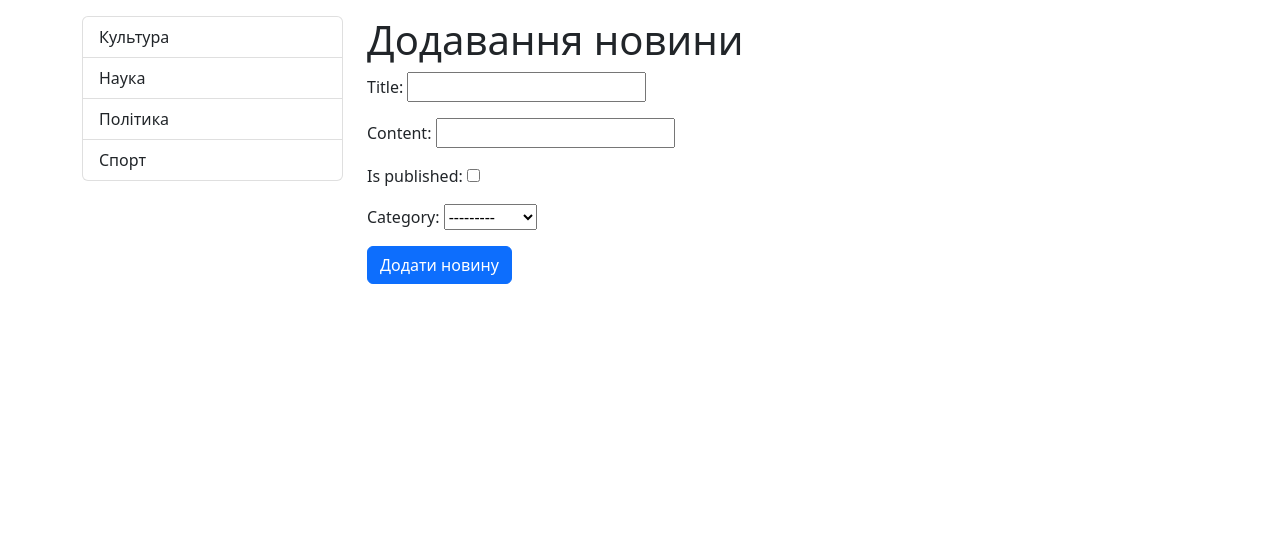
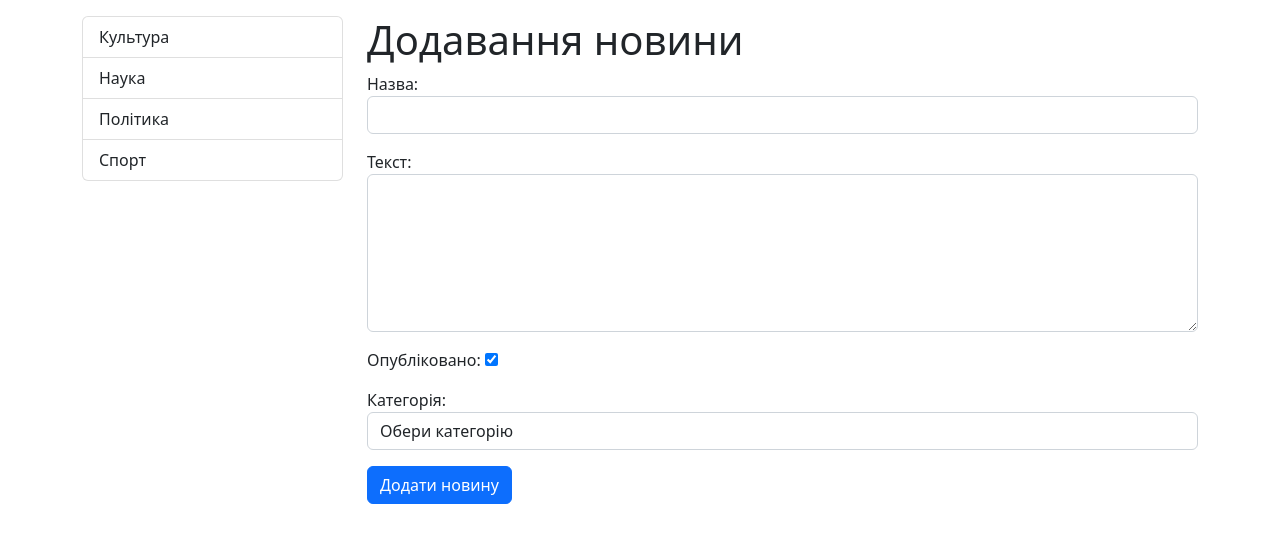
Before and after one commit to andrewyurasov710/project_news, a Django app: page /news/news/add-news/ in a window 1280 px wide. Shown: the part 56-599 px from the top of the page. Run offline with Django 4.2, Linux system fonts and the light colour scheme; data comes from the database, SQL or seed files in the repository; both versions use the stored data as it was after the commit.

Commit message:
work with forms

```diff
--- a/mysite/news/forms.py
+++ b/mysite/news/forms.py
@@ -4,7 +4,11 @@ from .models import Category
 
 
 class NewsForm(forms.Form):
-    title = forms.CharField(max_length=150)
-    content = forms.CharField()
-    is_published = forms.BooleanField()
-    category = forms.ModelChoiceField(queryset=Category.objects.all())
+    title = forms.CharField(max_length=150, label='Назва', widget=forms.TextInput(attrs={'class': 'form-control'}))
+    content = forms.CharField(label='Текст', required=False, widget=forms.Textarea(attrs={
+        'class': 'form-control',
+        'rows': 6,
+    }))
+    is_published = forms.BooleanField(label='Опубліковано', initial=True)
+    category = forms.ModelChoiceField(empty_label='Обери категорію', label='Категорія', queryset=Category.objects.all(),
+                                      widget=forms.Select(attrs={'class': 'form-control'}))
--- a/mysite/news/templates/news/add_news.html
+++ b/mysite/news/templates/news/add_news.html
@@ -12,7 +12,45 @@
 <h1>Додавання новини</h1>
 <form action="{% url 'add_news' %}" method="post">
     {% csrf_token %}
+
+
     {{ form.as_p }}
+
+    {% comment %}
+    {{ form.non_field.errors }}
+    <div class="mb-3">
+        <label for="{{ form.title.id_for_label }}" class="form-label">Назва: </label>
+        {{ form.title }}
+        <div id="emailHelp" class="form-text">Введи назву новини</div>
+        <div class="invalid-feedback">
+            {{ form.title.errors }}
+        </div>
+    </div>
+    <div class="mb-3">
+        <label for="{{ form.content.id_for_label }}" class="form-label">Текст новини: </label>
+        {{ form.content }}
+        <div id="emailHelp" class="form-text">Введи текст новини</div>
+        <div class="invalid-feedback">
+            {{ form.content.errors }}
+        </div>
+    </div>
+    <div class="mb-3">
+        <label for="{{ form.is_published.id_for_label }}" class="form-label">Опубліковано? </label>
+        {{ form.is_published }}
+        <div class="invalid-feedback">
+            {{ form.is_published.errors }}
+        </div>
+    </div>
+    <div class="mb-3">
+        <label for="{{ form.category.id_for_label }}" class="form-label">Категорія новини: </label>
+        {{ form.category }}
+        <div id="emailHelp" class="form-text">Обери категорію новини</div>
+        <div class="invalid-feedback">
+            {{ form.category.errors }}
+        </div>
+    </div>
+    {% endcomment %}
+
     <button type="submit" class="btn btn-primary btn-block">Додати новину</button>
 </form>
 
--- a/mysite/news/views.py
+++ b/mysite/news/views.py
@@ -1,4 +1,4 @@
-from django.shortcuts import render, get_object_or_404
+from django.shortcuts import render, get_object_or_404, redirect
 
 from .models import News, Category
 from .forms import NewsForm
@@ -27,7 +27,11 @@ def view_news(request, news_id):
 
 def add_news(request):
     if request.method == 'POST':
-        pass
+        form = NewsForm(request.POST)
+        if form.is_valid():
+            # print(form.cleaned_data)
+            new = News.objects.create(**form.cleaned_data)
+            return redirect(new)
     else:
         form = NewsForm()
     return render(request, template_name='news/add_news.html', context={'form': form})
```
Also changed, not shown: mysite/db.sqlite3.
